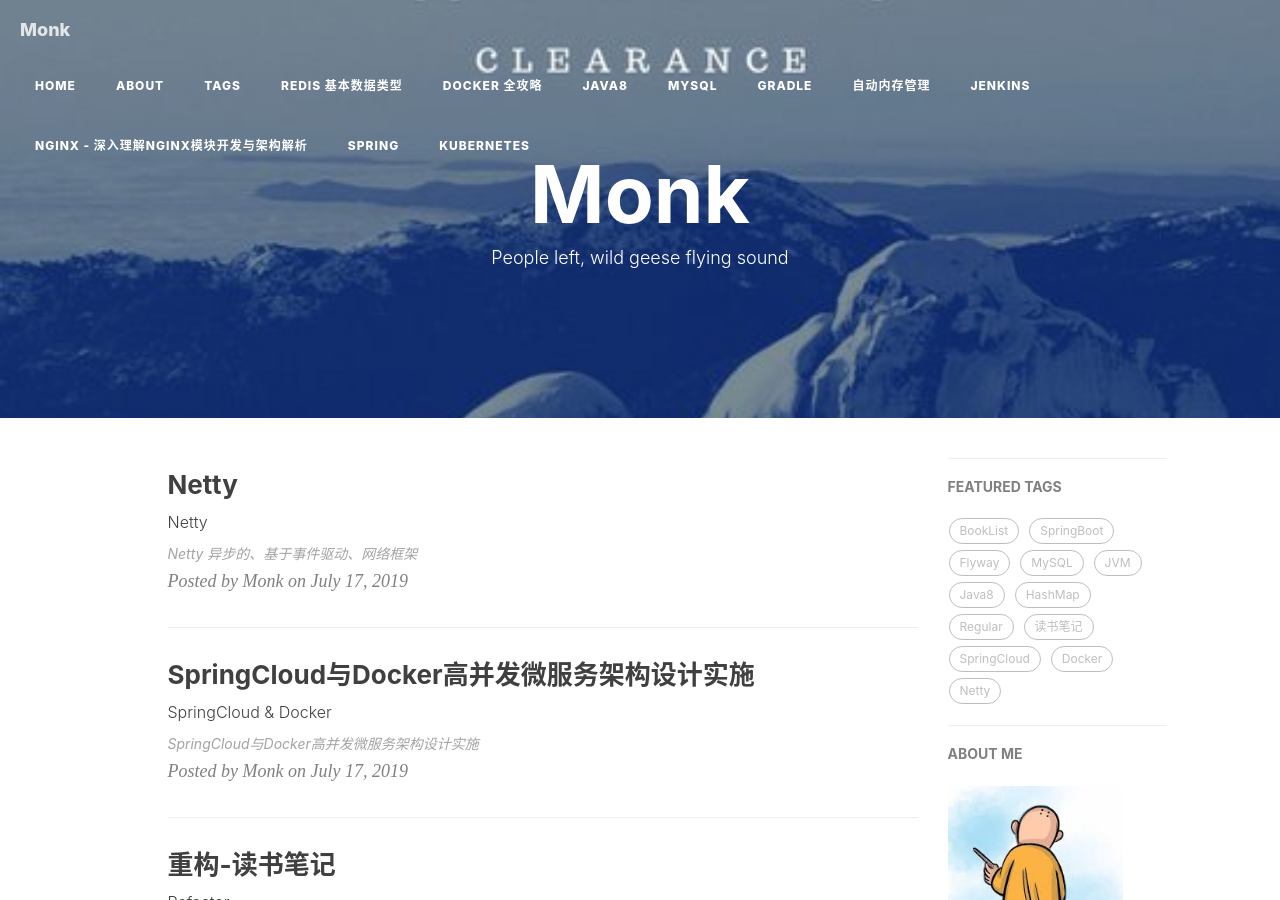
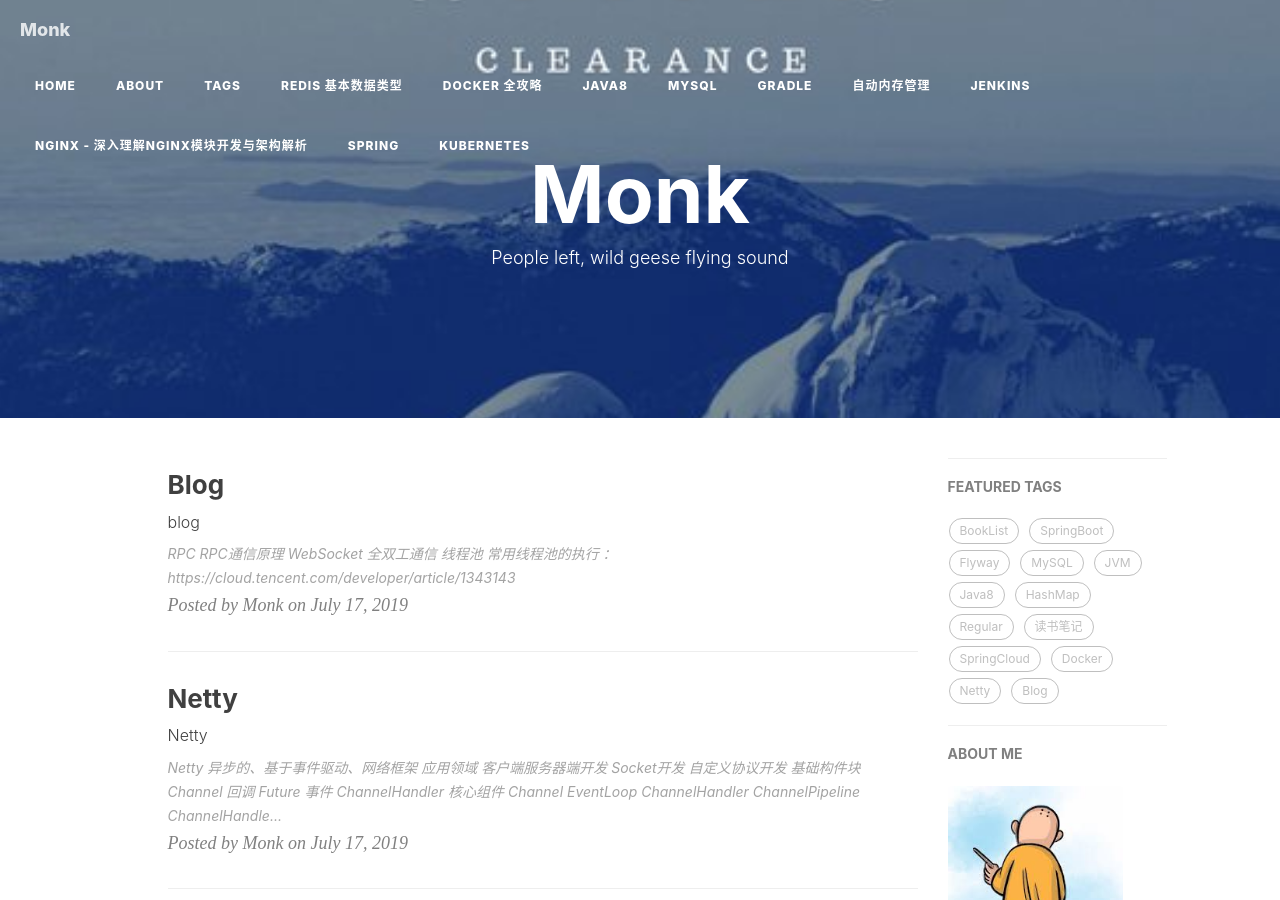
Before and after one commit to mgljava/mgljava.github.io, a Jekyll site: the page built from index.html, in a window 1280 px wide and 900 px high. Built offline with Jekyll 4.4.1, drawn with Linux system fonts in a browser that asks for light colours; nearby versions of some CDN libraries; the list of posts is cut into pages by our own code; comment, search, counter and statistics services are not loaded; some of the changed text lies outside the part shown.

Commit message:
[TECH][glming] update

```diff
--- a/_posts/2019-07-31-Netty.md
+++ b/_posts/2019-07-31-Netty.md
@@ -11,3 +11,22 @@ tags:
 ---
 # Netty
 异步的、基于事件驱动、网络框架
+
+应用领域
+1. 客户端服务器端开发
+2. Socket开发
+3. 自定义协议开发
+
+### 基础构件块
+1. Channel
+2. 回调
+3. Future
+4. 事件
+5. ChannelHandler
+
+### 核心组件
+1. Channel
+2. EventLoop
+3. ChannelHandler
+4. ChannelPipeline
+5. ChannelHandlerContext
--- /dev/null
+++ b/_posts/2019-08-01-Blog.md
@@ -0,0 +1,21 @@
+---
+layout:     post
+title:      Blog
+subtitle:   blog
+date:       2019-07-17
+author:     Monk
+header-img: img/regular_exp
+catalog: true
+tags:
+    - Blog
+---
+
+## RPC
+1. RPC通信原理
+
+## WebSocket
+1. 全双工通信
+
+
+## 线程池
+1. 常用线程池的执行 ： https://cloud.tencent.com/developer/article/1343143
```
